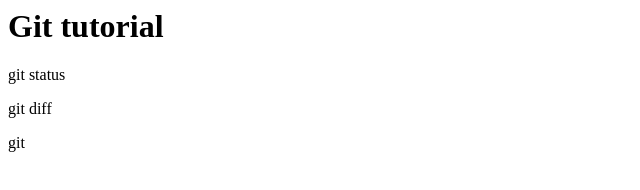
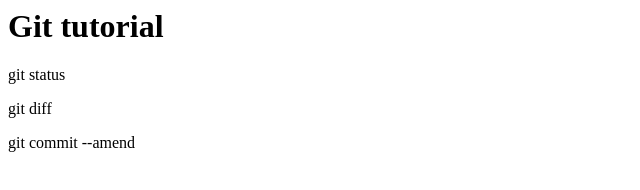
Before and after one commit to kaneko-m-w/git_tutorial, a plain HTML site: page index.html in a window 1280 px wide. Shown: the whole page, without its empty margins (0-640 px from the left). Drawn offline with Linux system fonts and the light colour scheme.

Commit message:
git commit --amendを追記

```diff
--- a/index.html
+++ b/index.html
@@ -1,4 +1,4 @@
 <h1>Git tutorial</h1>
 <p>git status</p>
 <p>git diff</p>
-<p>git </p>
+<p>git commit --amend</p>
```
